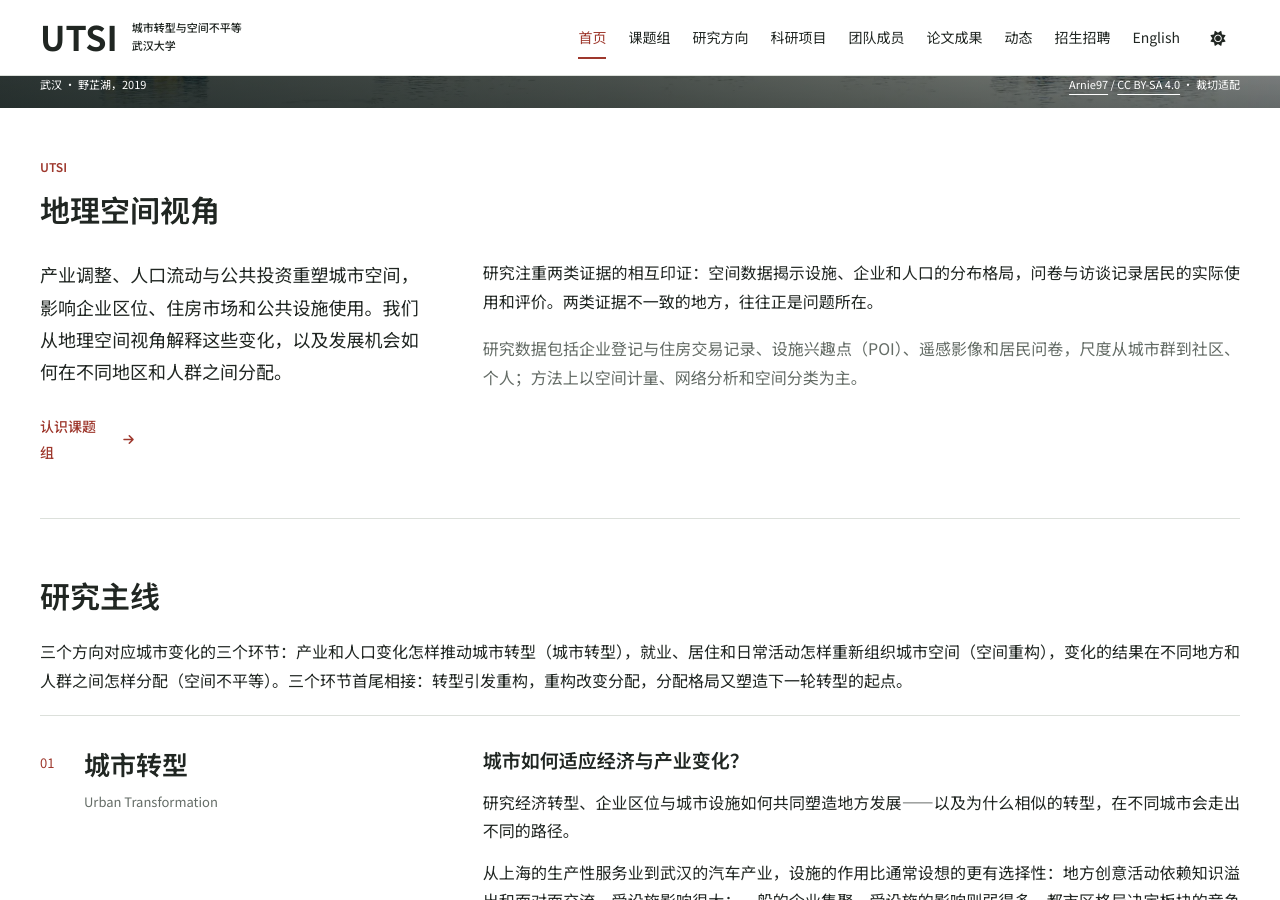
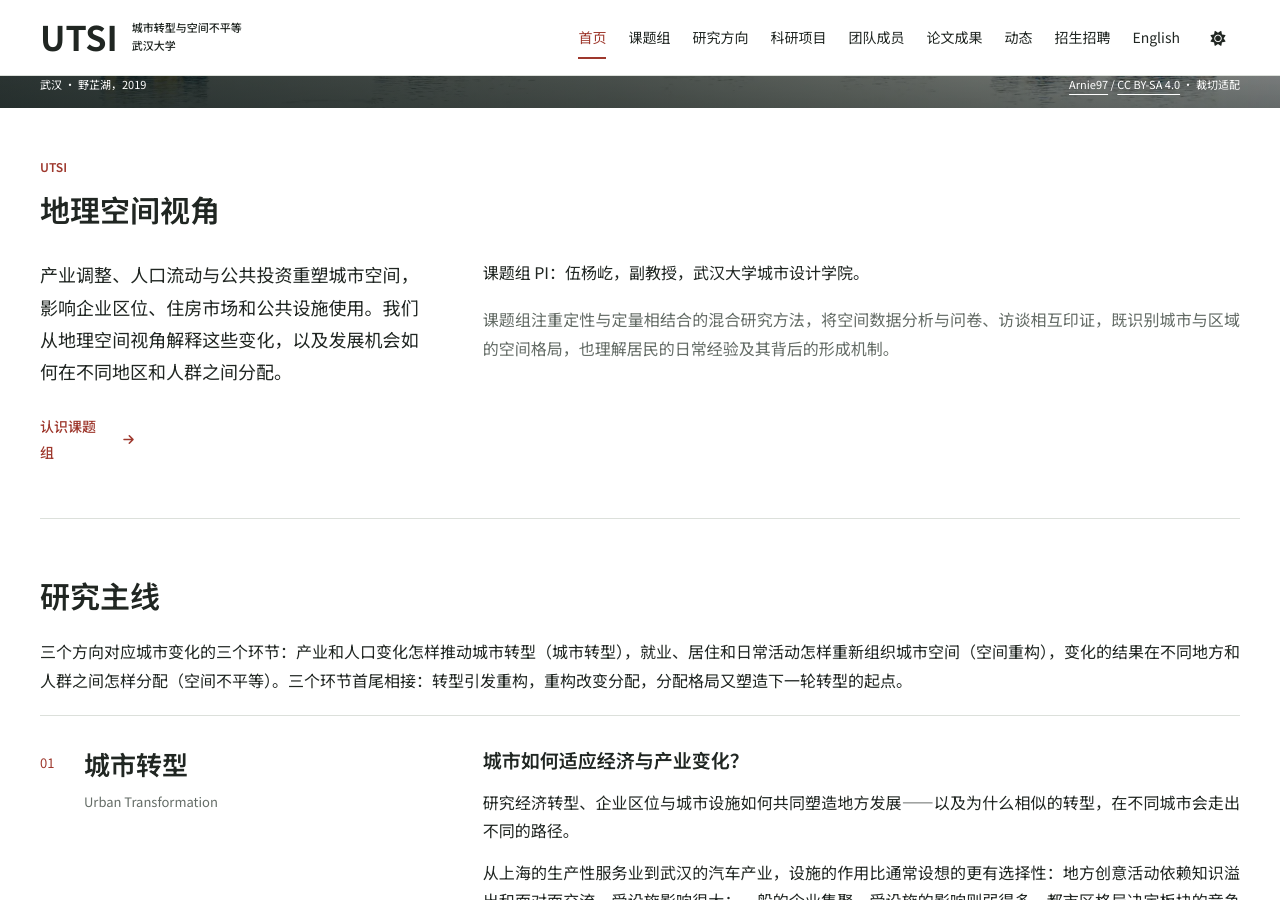
Before and after one commit to Yangyi-Wu/Yangyi-Wu.github.io, a Jekyll site: the page built from _pages/zh-about.md, in a window 1280 px wide and 900 px high, scrolled down 498 px. Built offline with Jekyll 4.4.1, drawn with Linux system fonts in a browser that asks for light colours.

Commit message:
Introduce PI and mixed-methods approach on bilingual homepage

```diff
--- a/_data/homepage.yml
+++ b/_data/homepage.yml
@@ -7,9 +7,9 @@ zh:
   introduction: >-
     产业调整、人口流动与公共投资重塑城市空间，影响企业区位、住房市场和公共设施使用。我们从地理空间视角解释这些变化，以及发展机会如何在不同地区和人群之间分配。
   approach: >-
-    研究注重两类证据的相互印证：空间数据揭示设施、企业和人口的分布格局，问卷与访谈记录居民的实际使用和评价。两类证据不一致的地方，往往正是问题所在。
+    课题组 PI：伍杨屹，副教授，武汉大学城市设计学院。
   methods: >-
-    研究数据包括企业登记与住房交易记录、设施兴趣点（POI）、遥感影像和居民问卷，尺度从城市群到社区、个人；方法上以空间计量、网络分析和空间分类为主。
+    课题组注重定性与定量相结合的混合研究方法，将空间数据分析与问卷、访谈相互印证，既识别城市与区域的空间格局，也理解居民的日常经验及其背后的形成机制。
   research_intro: >-
     三个方向对应城市变化的三个环节：产业和人口变化怎样推动城市转型（城市转型），就业、居住和日常活动怎样重新组织城市空间（空间重构），变化的结果在不同地方和人群之间怎样分配（空间不平等）。三个环节首尾相接：转型引发重构，重构改变分配，分配格局又塑造下一轮转型的起点。
   invitation: >-
@@ -24,9 +24,9 @@ en:
   introduction: >-
     Industrial restructuring, migration and public investment reshape firm locations, housing markets and the use of public facilities. A geospatial perspective explains these changes and how they redistribute development opportunities across places and social groups.
   approach: >-
-    Our analyses bring two kinds of evidence together: spatial data describe the distribution of facilities, firms and population, while surveys and interviews record residents' actual use and perceptions. Where the two disagree is often where the problem lies.
+    Principal Investigator: Yangyi Wu, Associate Professor, School of Urban Design, Wuhan University.
   methods: >-
-    We draw on firm registration and housing transaction records, amenity POIs, remote sensing and geospatial data, and our own resident surveys, at scales from the city region to the neighborhood and the individual; spatial econometrics, network analysis and spatial classification are the principal methods.
+    We take a mixed-methods approach, combining quantitative and qualitative research. Spatial data analysis, surveys and interviews inform one another, helping us identify urban and regional spatial patterns and understand residents' everyday experiences and the mechanisms that shape them.
   research_intro: >-
     Our three themes follow the chain of urban change: how industrial and population shifts drive it (Urban Transformation), how jobs, housing and daily activities reorganize space (Spatial Restructuring), and how outcomes are distributed across places and groups (Spatial Inequality). The links are sequential and recursive: transformation drives restructuring, restructuring reshapes distribution, and distribution conditions the next round of transformation.
   invitation: >-
```
